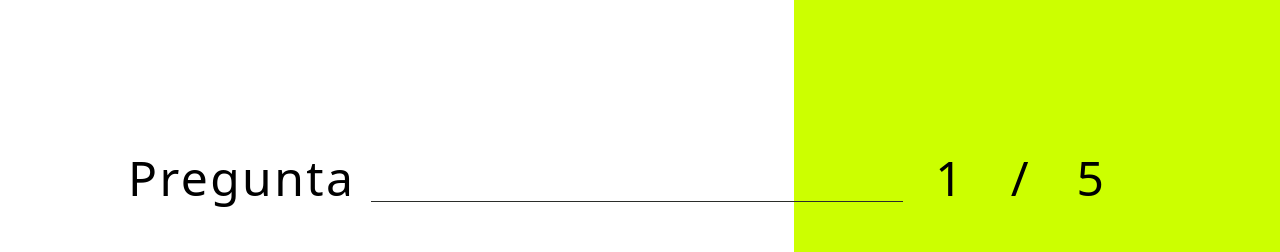
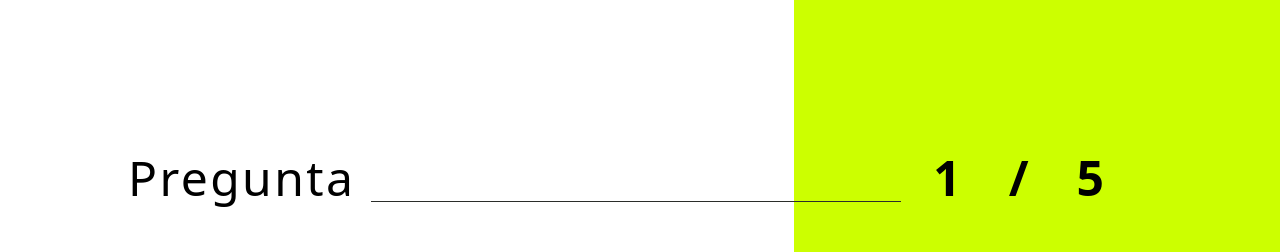
Before and after one commit to keikaloustian/baum-registration, a Next.js app: page /registrar in a window 1280 px wide. Both pictures are taken after a click on the button 1224 px from the left and 744 px from the top of the page. Shown: the top 252 px of the page. Built offline with nearby package versions, Linux system fonts and the light colour scheme.

Commit message:
Make question no/5 bold

```diff
--- a/src/components/Question.tsx
+++ b/src/components/Question.tsx
@@ -20,7 +20,7 @@ export default function Question({ question, step, qResults, setQResults }) {
         <h1 className="text-5xl tracking-wider font-light flex justify-between my-[15%]">
           Pregunta
           <div className="bg-dgray ml-4 mr-8 h-[1px] w-full self-end"></div>
-          <span className="tracking-[1em]">{step - 1}/5</span>
+          <span className="tracking-[1em] font-semibold">{step - 1}/5</span>
         </h1>
         <h2 className="text-2xl my-16 ml-8">{question.prompt}</h2>
         {/* Iterate over the alternatives object and render for each alt` */}
```
